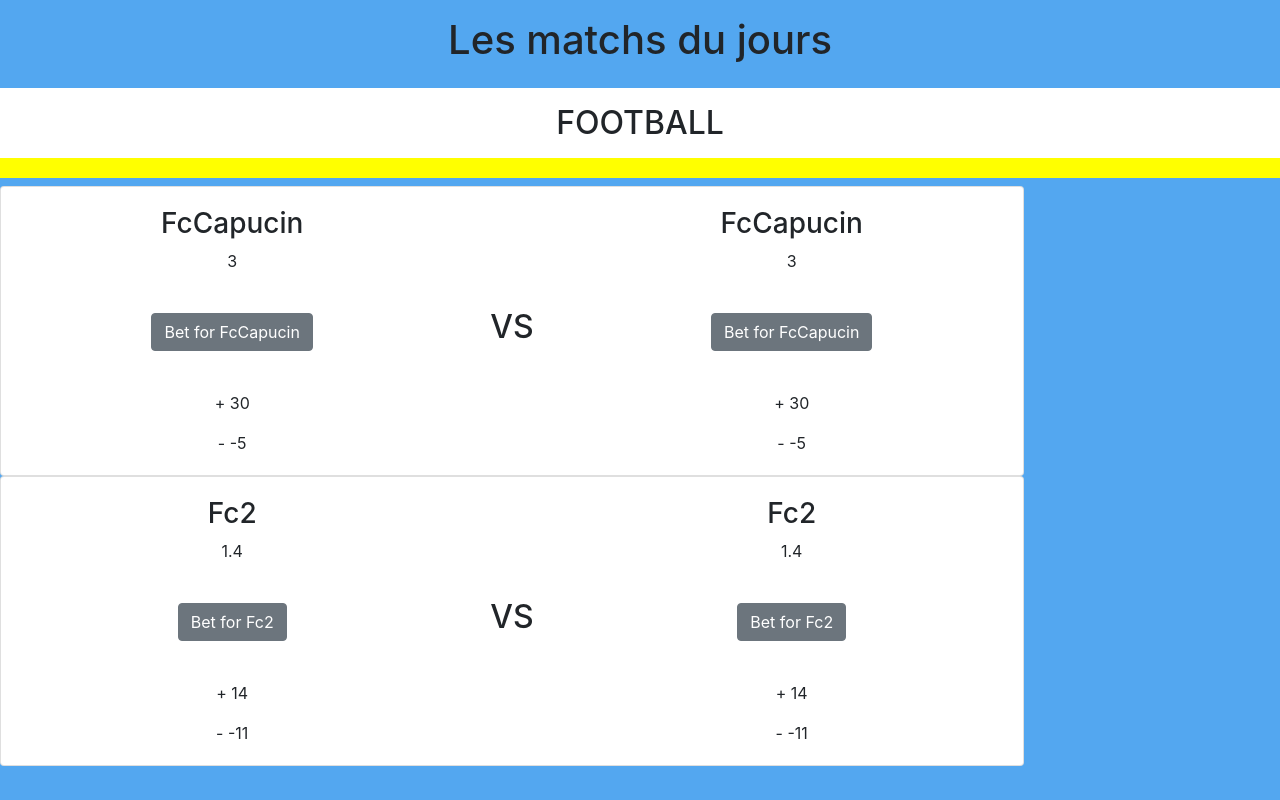
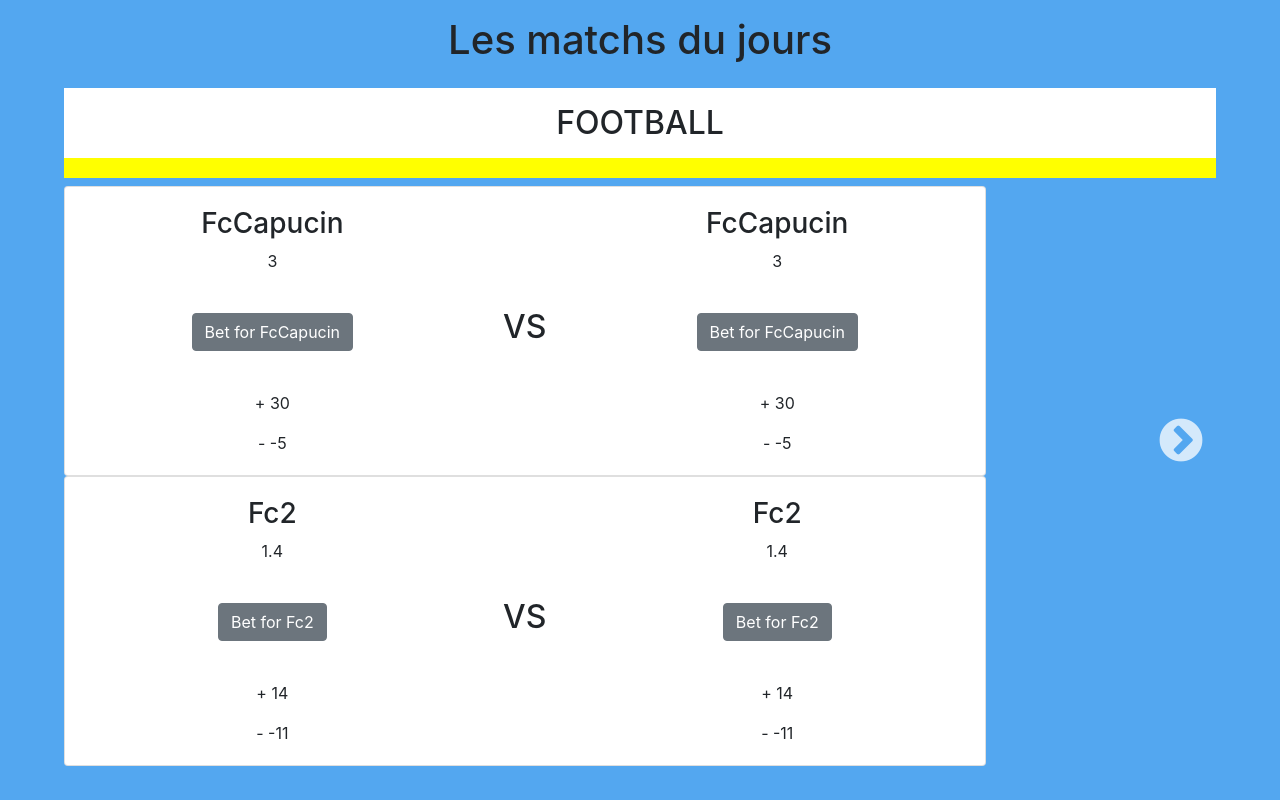
Before and after one commit to AnthonyPortier/Storpe_Front, a React (Create React App) app in the folder front/: page /homepage in a window 1280 px wide. Built offline with nearby package versions, Linux system fonts and the light colour scheme.

Commit message:
create slider

```diff
--- a/front/package.json
+++ b/front/package.json
@@ -19,7 +19,9 @@
     "react-icons": "^3.8.0",
     "react-router-dom": "^5.1.2",
     "react-scripts": "3.3.0",
+    "react-slick": "^0.25.2",
     "reactstrap": "^8.2.0",
+    "slick-carousel": "^1.8.1",
     "typescript": "^3.7.3"
   },
   "scripts": {
--- a/front/public/index.html
+++ b/front/public/index.html
@@ -7,7 +7,7 @@
     <meta name="theme-color" content="#000000" />
     <meta
       name="description"
-      content="Web site created using create-react-app"
+      content=""
     />
     <link rel="apple-touch-icon" href="%PUBLIC_URL%/logo192.png" />
     <!--
@@ -15,6 +15,8 @@
       user's mobile device or desktop. See https://developers.google.com/web/fundamentals/web-app-manifest/
     -->
     <link rel="manifest" href="%PUBLIC_URL%/manifest.json" />
+    <link rel="stylesheet" type="text/css" charset="UTF-8" href="https://cdnjs.cloudflare.com/ajax/libs/slick-carousel/1.6.0/slick.min.css" />
+    <link rel="stylesheet" type="text/css" href="https://cdnjs.cloudflare.com/ajax/libs/slick-carousel/1.6.0/slick-theme.min.css" />
     <!--
       Notice the use of %PUBLIC_URL% in the tags above.
       It will be replaced with the URL of the `public` folder during the build.
@@ -24,7 +26,7 @@
       work correctly both with client-side routing and a non-root public URL.
       Learn how to configure a non-root public URL by running `npm run build`.
     -->
-    <title>React App</title>
+    <title>STORPE</title>
   </head>
   <body>
     <div id="fb-root"></div>
--- a/front/src/components/1_matchPage/MatchPage.css
+++ b/front/src/components/1_matchPage/MatchPage.css
@@ -39,8 +39,6 @@ h2.h2-title {
     flex-flow: wrap !important;
 }
 
-
-
 .Team{
     display:flex;
     justify-content: center;
@@ -59,3 +57,17 @@ h2.h2-title {
 .MMR >*{
     margin:20px;
     text-align: center;}
+
+.slick-next:before, .slick-prev:before{
+    color:#FFFF;
+    font-size: 50px;
+}
+
+.slick-next, .slick-prev {
+    width: 120px;
+
+}
+
+.slick-prev, .slick-prev:before {
+z-index: 5;
+}
--- a/front/src/components/1_matchPage/MatchPage.js
+++ b/front/src/components/1_matchPage/MatchPage.js
@@ -1,80 +1,26 @@
 import React from 'react';
-import {Card, Button} from 'reactstrap'
-import HandleMMRChange from '../Ressources/HandleMMRChange'
-import ReverseCoting from '../Ressources/reverseCoting'
+import Slider from "react-slick";
+import Slide1 from './Slide1.jsx'
+import Slide2 from './Slide2.jsx'
 import '../1_matchPage/MatchPage.css'
 
 
 const MatchPage = () => {
 
-
-
-    const dataBaseMatch = {
-
-            1: {id : 1,
-            EquipeVisiteur : "Nantes",
-            EquipeDomicile : "FcCapucin",
-            cote : 3},
-
-            2: {id : 2,
-            EquipeVisiteur : "nantes2",
-            EquipeDomicile : "Fc2",
-            cote : 1.4},
-    }
-
-    const equipeImages = [
-        ["Paris-Saint-Germain", "/home/alex/Documents/Hackathon2/storpe/front/src/img/1024px-Paris_Saint-Germain_Logo.svg.png"]
-    ]
+    /* settings du slider */
+    const settings = {
+        infinite: true,
+        slidesToShow: 1,
+        slidesToScroll: 1
+      };
 
     return (
         <div className='MatchPage-full'>
             <h1 className='h1-title'>Les matchs du jours</h1>
-                <h2 className='h2-title'>FOOTBALL</h2>
-        <div className="MatchCards">
-    {/*         <img alt="" style={{width:"140px"}} src={require(equipeImages[0][1])}/>*/}
-            {Object.values(dataBaseMatch).map(x=>
-                <Card>
-                    <div className="cardBody">
-                        <div className="Team">
-                            <div className="teamHead">
-                                <h3>{x.EquipeDomicile}</h3>
-                                {x.cote}
-                            </div>
-                            <div className="MMR">
-                                <Button>
-                                    Bet for {x.EquipeDomicile}
-                                </Button>
-                                <div className="points">
-                                    <p>+ {HandleMMRChange('victory', x.cote)}</p>
-                                    <p>- {HandleMMRChange('defeat', x.cote)}</p>
-                                </div>
-                                </div>
-                        </div>
-
-                        <div id="vs">
-                            <h2 >VS</h2>
-                        </div>
-
-                        <div className="Team">
-                            <div className="teamHead">
-                                <h3>{x.EquipeDomicile}</h3>
-                                {x.cote}
-                            </div>
-                            <div className="MMR">
-                                <Button>
-                                    Bet for {x.EquipeDomicile}
-                                </Button>
-                                <div className="points">
-                                    <p>+ {HandleMMRChange('victory', x.cote)}</p>
-                                    <p>- {HandleMMRChange('defeat', x.cote)}</p>
-                                </div>
-                                </div>
-                        </div>
-                    </div>
-                </Card>
-
-                )}
-        </div>
+            <Slider style={{width: '90%', margin : 'auto'}} >
+                <Slide1/>
+                <Slide2/>
+            </Slider>
         </div>
 
 
--- /dev/null
+++ b/front/src/components/1_matchPage/Slide1.jsx
@@ -0,0 +1,76 @@
+import React, { useContext, useEffect, useState } from 'react'
+import {Card, Button} from 'reactstrap'
+import HandleMMRChange from '../Ressources/HandleMMRChange'
+import ReverseCoting from '../Ressources/reverseCoting'
+
+const Slide1 = () => {
+
+    const dataBaseMatch = {
+
+        1: {id : 1,
+        EquipeVisiteur : "Nantes",
+        EquipeDomicile : "FcCapucin",
+        cote : 3},
+
+        2: {id : 2,
+        EquipeVisiteur : "nantes2",
+        EquipeDomicile : "Fc2",
+        cote : 1.4},
+}
+
+const equipeImages = [
+    ["Paris-Saint-Germain", "/home/alex/Documents/Hackathon2/storpe/front/src/img/1024px-Paris_Saint-Germain_Logo.svg.png"]
+]
+
+
+return (
+    <div>
+    <h2 className='h2-title'>FOOTBALL</h2>
+        <div className="MatchCards">
+    {/*         <img alt="" style={{width:"140px"}} src={require(equipeImages[0][1])}/>*/}
+            {Object.values(dataBaseMatch).map(x=>
+                <Card>
+                    <div className="cardBody">
+                        <div className="Team">
+                            <div className="teamHead">
+                                <h3>{x.EquipeDomicile}</h3>
+                                {x.cote}
+                            </div>
+                            <div className="MMR">
+                                <Button>
+                                    Bet for {x.EquipeDomicile}
+                                </Button>
+                                <div className="points">
+                                    <p>+ {HandleMMRChange('victory', x.cote)}</p>
+                                    <p>- {HandleMMRChange('defeat', x.cote)}</p>
+                                </div>
+                                </div>
+                        </div>
+
+                        <div id="vs">
+                            <h2 >VS</h2>
+                        </div>
+
+                        <div className="Team">
+                            <div className="teamHead">
+                                <h3>{x.EquipeDomicile}</h3>
+                                {x.cote}
+                            </div>
+                            <div className="MMR">
+                                <Button>
+                                    Bet for {x.EquipeDomicile}
+                                </Button>
+                                <div className="points">
+                                    <p>+ {HandleMMRChange('victory', x.cote)}</p>
+                                    <p>- {HandleMMRChange('defeat', x.cote)}</p>
+                                </div>
+                                </div>
+                        </div>
+                    </div>
+                </Card>
+                )}
+        </div>
+        </div>
+)}
+
+export default Slide1
--- /dev/null
+++ b/front/src/components/1_matchPage/Slide2.jsx
@@ -0,0 +1,76 @@
+import React, { useContext, useEffect, useState } from 'react'
+import {Card, Button} from 'reactstrap'
+import HandleMMRChange from '../Ressources/HandleMMRChange'
+import ReverseCoting from '../Ressources/reverseCoting'
+
+const Slide2 = () => {
+
+    const dataBaseMatch = {
+
+        1: {id : 1,
+        EquipeVisiteur : "Nantes",
+        EquipeDomicile : "FcCapucin",
+        cote : 3},
+
+        2: {id : 2,
+        EquipeVisiteur : "nantes2",
+        EquipeDomicile : "Fc2",
+        cote : 1.4},
+}
+
+const equipeImages = [
+    ["Paris-Saint-Germain", "/home/alex/Documents/Hackathon2/storpe/front/src/img/1024px-Paris_Saint-Germain_Logo.svg.png"]
+]
+
+
+return (
+    <div>
+    <h2 className='h2-title'>FOOTBALL</h2>
+        <div className="MatchCards">
+    {/*         <img alt="" style={{width:"140px"}} src={require(equipeImages[0][1])}/>*/}
+            {Object.values(dataBaseMatch).map(x=>
+                <Card>
+                    <div className="cardBody">
+                        <div className="Team">
+                            <div className="teamHead">
+                                <h3>{x.EquipeDomicile}</h3>
+                                {x.cote}
+                            </div>
+                            <div className="MMR">
+                                <Button>
+                                    Bet for {x.EquipeDomicile}
+                                </Button>
+                                <div className="points">
+                                    <p>+ {HandleMMRChange('victory', x.cote)}</p>
+                                    <p>- {HandleMMRChange('defeat', x.cote)}</p>
+                                </div>
+                                </div>
+                        </div>
+
+                        <div id="vs">
+                            <h2 >VS</h2>
+                        </div>
+
+                        <div className="Team">
+                            <div className="teamHead">
+                                <h3>{x.EquipeDomicile}</h3>
+                                {x.cote}
+                            </div>
+                            <div className="MMR">
+                                <Button>
+                                    Bet for {x.EquipeDomicile}
+                                </Button>
+                                <div className="points">
+                                    <p>+ {HandleMMRChange('victory', x.cote)}</p>
+                                    <p>- {HandleMMRChange('defeat', x.cote)}</p>
+                                </div>
+                                </div>
+                        </div>
+                    </div>
+                </Card>
+                )}
+        </div>
+        </div>
+)}
+
+export default Slide2
```
Also changed, not shown: 1 other file (tests, documents, lock files or other folders).
